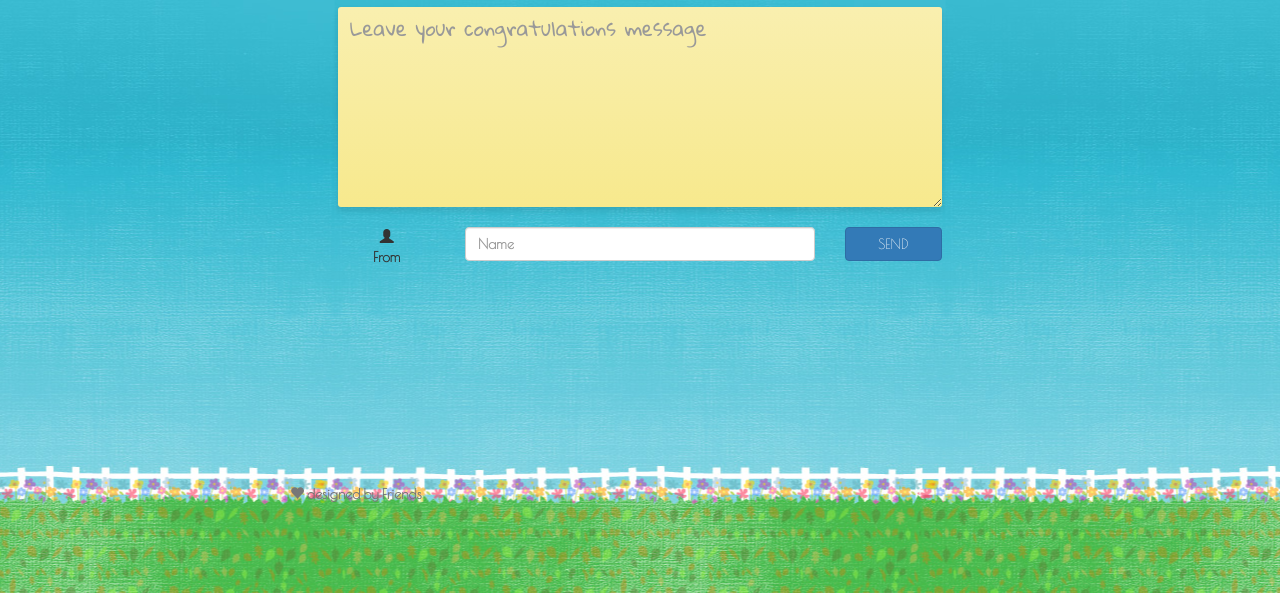
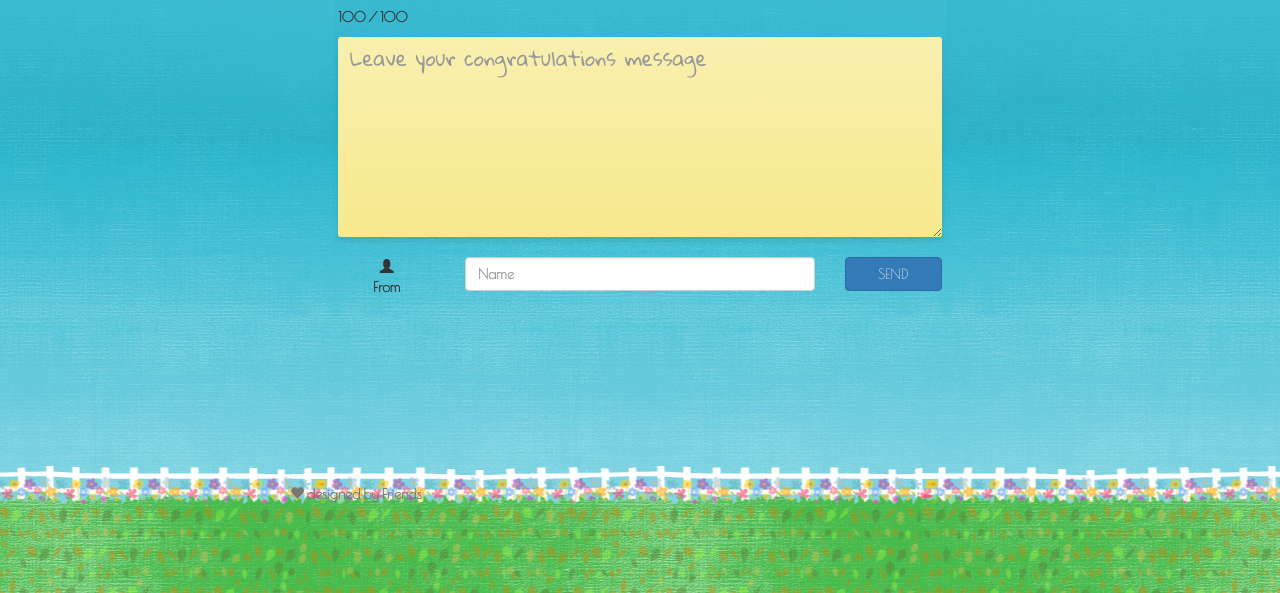
Before and after one commit to andabi/jeju-web, a website: page app/index.html at #/write in a window 1280 px wide. Shown: the part 207-800 px from the top of the page. Drawn offline with nearby package versions, Linux system fonts and the light colour scheme; some packages are replaced by stand-ins of ours; files that its build step writes are made by us from their sources; a web font is replaced by a local one.

Commit message:
limit text msg

```diff
--- a/app/views/write.html
+++ b/app/views/write.html
@@ -10,9 +10,10 @@
 <p/>
   <form class="form-horizontal">
     <div class="row">
-      <div class="form-group">
+      <div class="form-group" ng-form="contentForm">
         <div class="col-xs-offset-1 col-xs-10">
-          <textarea ng-model="content" class="form-control" rows="5" id="content" placeholder="Leave your congratulations message"></textarea>
+            <p> {{100 - contentForm.contentItem.$viewValue.length }} / 100 </p>
+            <textarea ng-model="content" class="form-control" rows="5" id="content" ng-maxlength="100" maxlength="100" name="contentItem" placeholder="Leave your congratulations message"></textarea>
         </div>
       </div>
     </div>
```
